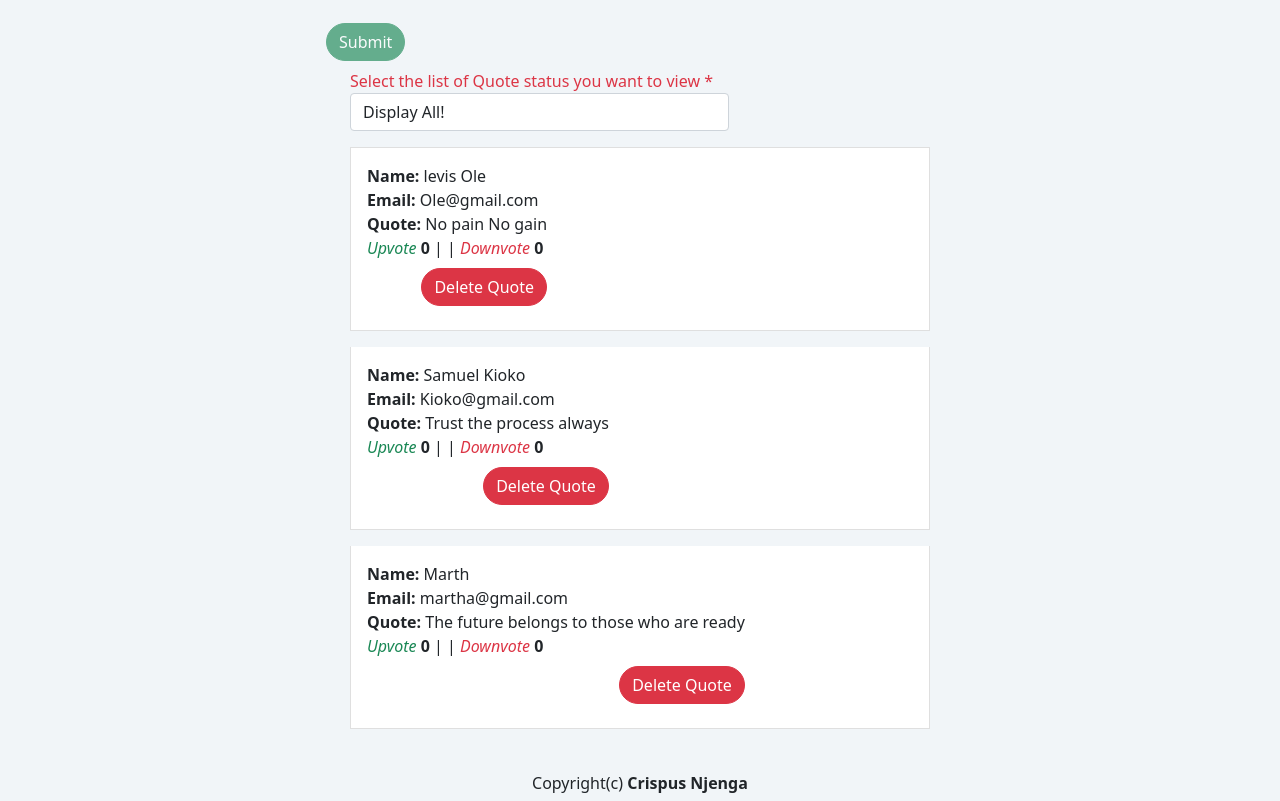
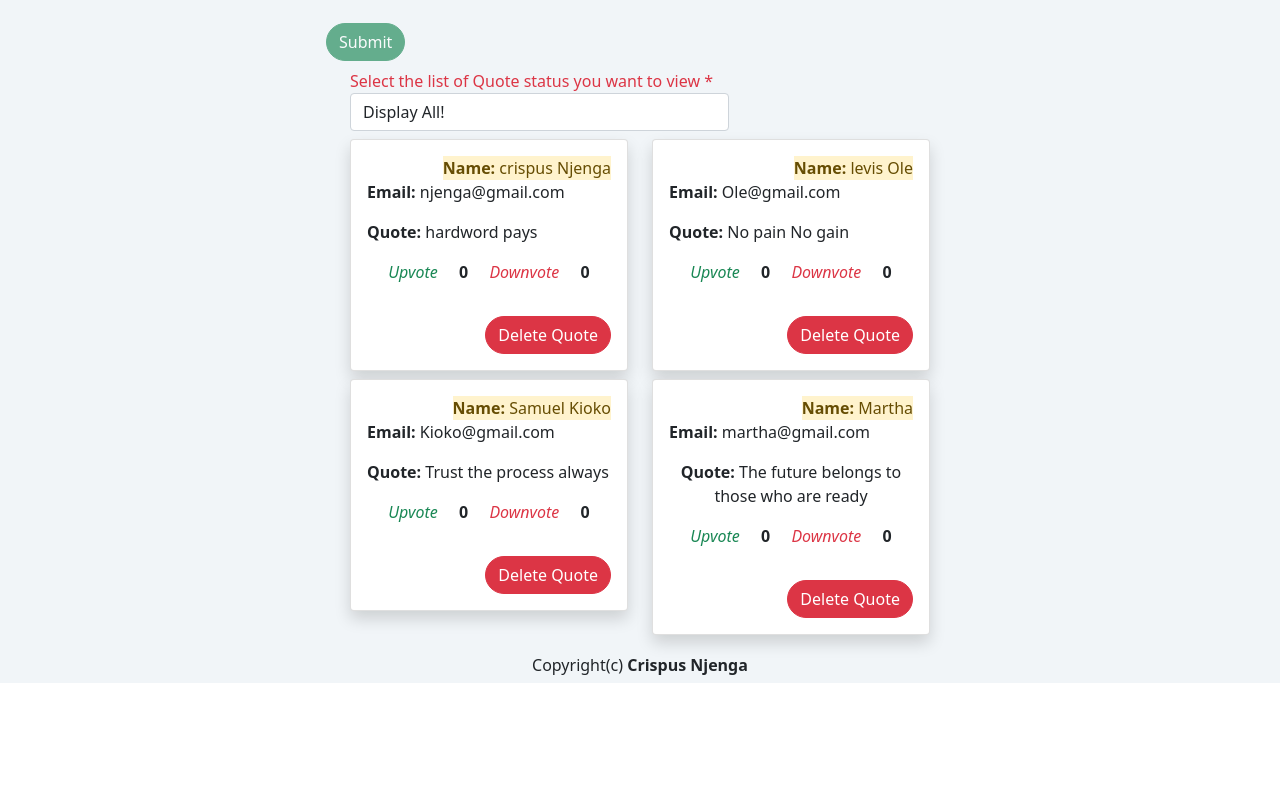
Before and after one commit to crispus-nj/Quote-generator-application, an Angular app: page /qoute in a window 1280 px wide. Shown: the part 884-1685 px from the top of the page. After the commit the page ends 1567 px from the top, so only its background shows below. Built offline with nearby package versions, Linux system fonts and the light colour scheme.

Commit message:
added bootstrap card to the output of the quote details. added flexbox container to the card content. made the to output 4 objects. lastly added a relative path to the home section part where an image is displayed

```diff
--- a/src/app/form-component/form-component.component.css
+++ b/src/app/form-component/form-component.component.css
@@ -6,12 +6,19 @@ textarea.ng-invalid.ng-touched,
 .select.ng-invalid.ng-touched {
   border: 2px solid red;
 }
-/* .select.ng-invalid.ng-touched {
-  border: 2px solid red;
-} */
-/* .btn-success:hover  {
-  cursor: not-allowed;
-} */
+.votes {
+  display: flex;
+  flex-direction: row;
+  justify-content: space-evenly;
+  align-items: center;
+}
+.userDetail {
+  display: flex;
+  flex-direction: column;
+  justify-content: flex-start;
+  align-items: flex-start;
+  flex-wrap: wrap;
+}
 .btn-danger {
   float: right;
 }
--- a/src/app/form-component/form-component.component.html
+++ b/src/app/form-component/form-component.component.html
@@ -2,115 +2,62 @@
   <form (ngSubmit)="onSubmitForm()" #form="ngForm">
     <div class="form-group">
       <label for="name">Name</label>
-      <input
-        type="text"
-        name="name"
-        class="form-control mt-3"
-        required
-        #name="ngModel"
-        ngModel
-      />
-      <span class="text-danger" *ngIf="name.touched && !name.valid"
-        >Please enter your name *</span
-      >
+      <input type="text" name="name" class="form-control mt-3" required #name="ngModel" ngModel />
+      <span class="text-danger" *ngIf="name.touched && !name.valid">Please enter your name *</span>
     </div>
     <div class="form-group">
       <label for="email">Email</label>
-      <input
-        type="email"
-        class="form-control mt-3"
-        name="email"
-        required
-        email
-        ngModel
-        #email="ngModel"
-      />
-      <span *ngIf="email.invalid && email.touched" class="text-danger"
-        >Please input your valid email *</span
-      >
+      <input type="email" class="form-control mt-3" name="email" required email ngModel #email="ngModel" />
+      <span *ngIf="email.invalid && email.touched" class="text-danger">Please input your valid email *</span>
     </div>
     <div class="form-group">
       <label for="quote">Write a Quote</label>
-      <textarea
-        name="quote"
-        id=""
-        class="form-control mt-3"
-        required
-        [(ngModel)]="message"
-        rows="3"
-      ></textarea>
+      <textarea name="quote" id="" class="form-control mt-3" required [(ngModel)]="message" rows="3"></textarea>
     </div>
     <p class="text-danger shadow mt-3">{{ message }}</p>
     <label for="status">Quote Status</label>
-    <select
-      name="status"
-      id="status"
-      class="form-control mt-3 select"
-      ngModel
-      #status="ngModel"
-      required
-    >
+    <select name="status" id="status" class="form-control mt-3 select" ngModel #status="ngModel" required>
       <option value="upvote">Upvote</option>
       <option value="downvote">Downvote</option>
     </select>
-    <span *ngIf="status.invalid && status.touched" class="text-danger"
-      >Please select the status of the quote *</span
-    ><br />
-    <button
-      type="submit"
-      (click)="onSubmitValues(name, email, status)"
-      [disabled]="form.invalid"
-      class="btn btn-success"
-    >
+    <span *ngIf="status.invalid && status.touched" class="text-danger">Please select the status of the quote
+      *</span><br />
+    <button type="submit" (click)="onSubmitValues(name, email, status)" [disabled]="form.invalid"
+      class="btn btn-success">
       Submit
     </button>
   </form>
   <div class="container">
     <div class="row">
       <div class="col-md-8">
-        <label for="status" class="text-danger mt-2"
-          >Select the list of Quote status you want to view *</label
-        >
-        <select
-          name="status"
-          id="status"
-          class="form-control"
-          [(ngModel)]="quoteStatus"
-          required
-        >
+        <label for="status" class="text-danger mt-2">Select the list of Quote status you want to view *</label>
+        <select name="status" id="status" class="form-control" [(ngModel)]="quoteStatus" required>
           <option value="">Display All!</option>
           <option value="upvote">Upvote</option>
           <option value="downvote">Downvote</option>
         </select>
-        <!-- <input type="text" name="sort" id="" class="form-control mt-3" placeholder="search quote by status"
-          [(ngModel)]="quoteStatus" /> -->
       </div>
     </div>
     <div class="row">
-      <div class="col-md-12">
-        <ul
-          *ngFor="let quo of allQuote | quoteFilterStatus: quoteStatus:'status', let i = index"
-          [ngClass]="getStatusQoute(quo)"
-          class="list-group-item mt-3"
-
-        >
-          <p class="mt-2">
-            <strong class="text-dark name">Name:</strong> {{ quo.name }}
+      <div class="col-lg-6" *ngFor="let quo of allQuote | quoteFilterStatus: quoteStatus:'status', let i = index"
+        [ngClass]="getStatusQoute(quo)">
+        <div class="card text-center shadow mt-2">
+          <div class="card-body">
+            <ul class="card-title list-group" style="float: right"><li class="list-group-item-warning"><strong>Name:</strong> {{quo.name}}</li></ul>
             <br />
-            <Strong>Email:</Strong> {{ quo.email }}
+            <div class="userDetail">
+              <p><Strong>Email: </Strong>{{ quo.email }} </p>
+              <p><strong>Quote:</strong> {{ quo.quote }}</p>
+            </div>
+            <div class="votes">
+              <i (click)="onAddUpvote(i)" class="text-success">Upvote </i><strong>{{ quo.upvote}}</strong>
+              <i (click)="onAddDownvote(i)" class="text-danger">Downvote</i><strong> {{quo.downvote}}</strong>
+            </div>
             <br />
-            <strong>Quote:</strong> {{ quo.quote }}
-            <br />
-            <!-- <strong>status:</strong> {{ quo.status }} -->
-            <!-- <br /> -->
-            <i (click)="onAddUpvote(i)" class="text-success">Upvote </i><strong>{{ quo.upvote}}</strong>  | |  <i (click)="onAddDownvote(i)" class="text-danger">Downvote</i><strong> {{quo.downvote}}</strong>
-            <br />
-            <i class="fa fa-thumbs-down" aria-hidden="true"></i>
-            <button class="btn btn-danger mt-2"  (click)="onDeleteQuote(i)">Delete Quote</button>
-          </p>
-        </ul>
+            <button class="btn btn-danger mt-2" (click)="onDeleteQuote(i)">Delete Quote</button>
+          </div>
+        </div>
       </div>
-      <div class="col-md-6 mt-2"></div>
     </div>
   </div>
 </div>
--- a/src/app/form-component/form-component.component.ts
+++ b/src/app/form-component/form-component.component.ts
@@ -9,10 +9,10 @@ import { Quote } from '../quote';
 export class FormComponentComponent implements OnInit {
 
   allQuote: Quote[]= [
-    // new Quote(1, "crispus Njenga", "njenga@gmail.com", "hardword pays", 0, 0),
+    new Quote(1, "crispus Njenga", "njenga@gmail.com", "hardword pays", 0, 0),
     new Quote(1, "levis Ole", "Ole@gmail.com", "No pain No gain", 0, 0),
     new Quote(1, "Samuel Kioko", "Kioko@gmail.com", "Trust the process always", 0, 0),
-    new Quote(1, "Marth", "martha@gmail.com", "The future belongs to those who are ready", 0, 0 )
+    new Quote(1, "Martha", "martha@gmail.com", "The future belongs to those who are ready", 0, 0 )
 
   ]
 
--- a/src/app/home/home.component.html
+++ b/src/app/home/home.component.html
@@ -1,7 +1,6 @@
 <div class="row" id="quoteRow" >
     <div class="col-lg-6 mt-5" id="quoteImage">
-        <!-- <p>home works!</p> -->
-        <img src="../../assets/quote.jpg" alt="inspiration image" class="shadow">
+        <img src="./../../assets/quote.jpg" alt="inspiration image" class="shadow">
     </div>
     <div class="col-lg-6 mt-5" id="quoteMessage">
         <h2 class="text-primary">Inspiration Quotes</h2>
```
